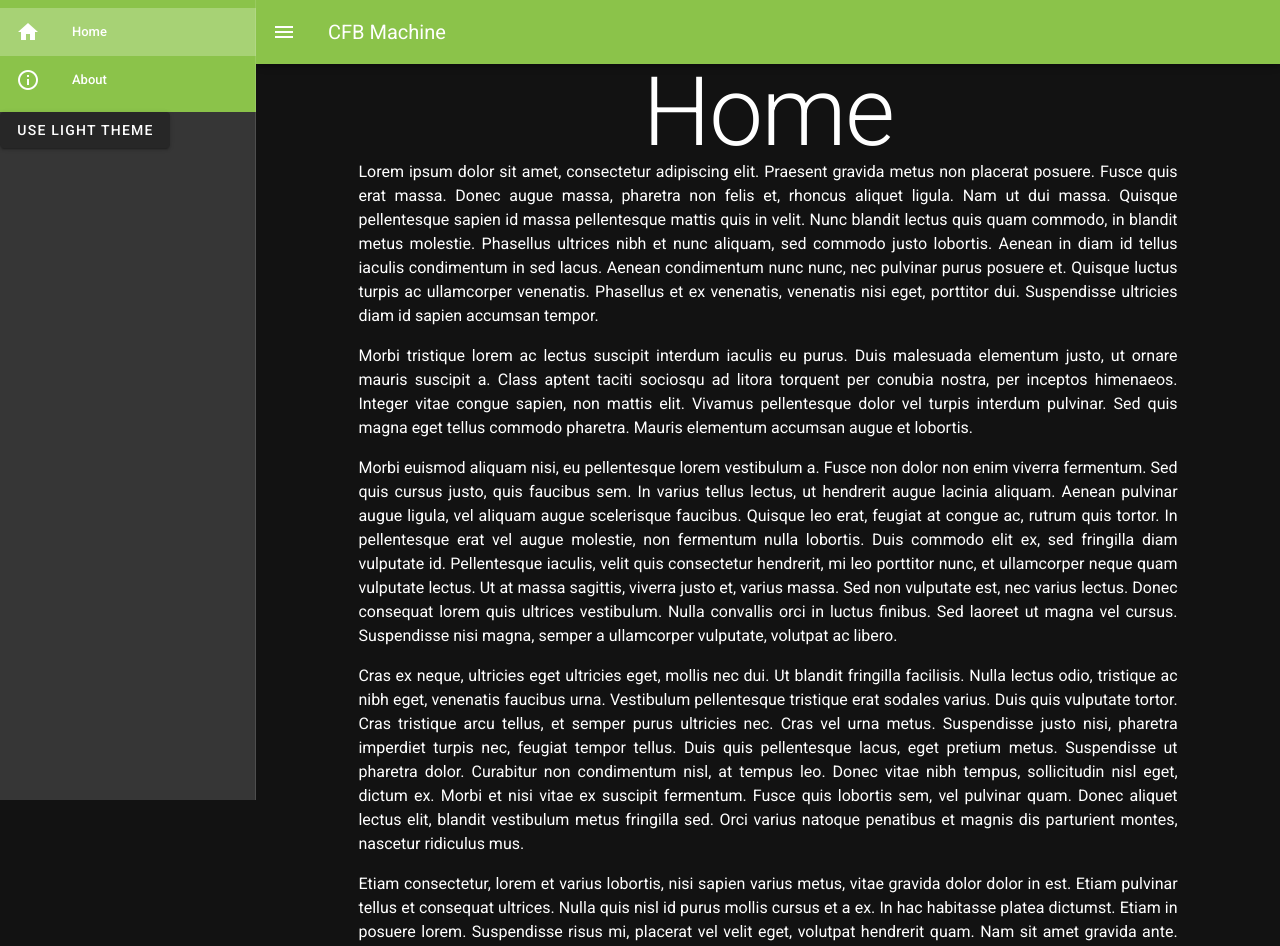
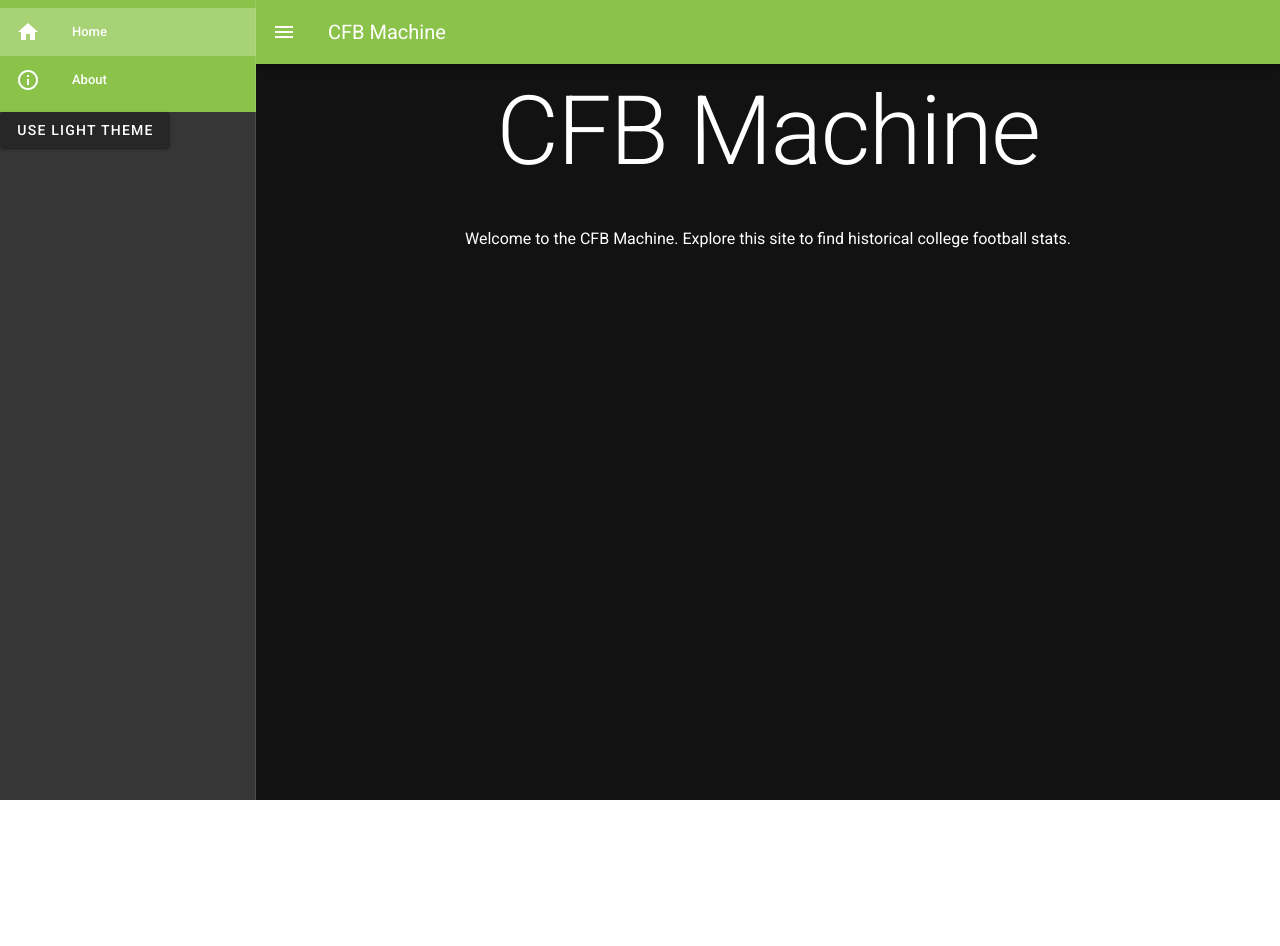
Before and after one commit to adavisson/cfb-machine-vuetify, a Vue app: page /#/ in a window 1280 px wide. Shown: the top 946 px of the page. After the commit the page ends 800 px from the top, so only its background shows below. Built offline with nearby package versions, Linux system fonts and the light colour scheme.

Commit message:
changed title and content

```diff
--- a/src/views/Home.vue
+++ b/src/views/Home.vue
@@ -1,13 +1,8 @@
 <template>
   <div class="d-flex-md home">
-    <h1 class="text-h1 title">Home</h1>
+    <h1 class="text-h1 header">CFB Machine</h1>
     <div class="content">
-      <p>Lorem ipsum dolor sit amet, consectetur adipiscing elit. Praesent gravida metus non placerat posuere. Fusce quis erat massa. Donec augue massa, pharetra non felis et, rhoncus aliquet ligula. Nam ut dui massa. Quisque pellentesque sapien id massa pellentesque mattis quis in velit. Nunc blandit lectus quis quam commodo, in blandit metus molestie. Phasellus ultrices nibh et nunc aliquam, sed commodo justo lobortis. Aenean in diam id tellus iaculis condimentum in sed lacus. Aenean condimentum nunc nunc, nec pulvinar purus posuere et. Quisque luctus turpis ac ullamcorper venenatis. Phasellus et ex venenatis, venenatis nisi eget, porttitor dui. Suspendisse ultricies diam id sapien accumsan tempor.</p>
-      <p>Morbi tristique lorem ac lectus suscipit interdum iaculis eu purus. Duis malesuada elementum justo, ut ornare mauris suscipit a. Class aptent taciti sociosqu ad litora torquent per conubia nostra, per inceptos himenaeos. Integer vitae congue sapien, non mattis elit. Vivamus pellentesque dolor vel turpis interdum pulvinar. Sed quis magna eget tellus commodo pharetra. Mauris elementum accumsan augue et lobortis.</p>
-      <p>Morbi euismod aliquam nisi, eu pellentesque lorem vestibulum a. Fusce non dolor non enim viverra fermentum. Sed quis cursus justo, quis faucibus sem. In varius tellus lectus, ut hendrerit augue lacinia aliquam. Aenean pulvinar augue ligula, vel aliquam augue scelerisque faucibus. Quisque leo erat, feugiat at congue ac, rutrum quis tortor. In pellentesque erat vel augue molestie, non fermentum nulla lobortis. Duis commodo elit ex, sed fringilla diam vulputate id. Pellentesque iaculis, velit quis consectetur hendrerit, mi leo porttitor nunc, et ullamcorper neque quam vulputate lectus. Ut at massa sagittis, viverra justo et, varius massa. Sed non vulputate est, nec varius lectus. Donec consequat lorem quis ultrices vestibulum. Nulla convallis orci in luctus finibus. Sed laoreet ut magna vel cursus. Suspendisse nisi magna, semper a ullamcorper vulputate, volutpat ac libero.</p>
-      <p>Cras ex neque, ultricies eget ultricies eget, mollis nec dui. Ut blandit fringilla facilisis. Nulla lectus odio, tristique ac nibh eget, venenatis faucibus urna. Vestibulum pellentesque tristique erat sodales varius. Duis quis vulputate tortor. Cras tristique arcu tellus, et semper purus ultricies nec. Cras vel urna metus. Suspendisse justo nisi, pharetra imperdiet turpis nec, feugiat tempor tellus. Duis quis pellentesque lacus, eget pretium metus. Suspendisse ut pharetra dolor. Curabitur non condimentum nisl, at tempus leo. Donec vitae nibh tempus, sollicitudin nisl eget, dictum ex. Morbi et nisi vitae ex suscipit fermentum. Fusce quis lobortis sem, vel pulvinar quam. Donec aliquet lectus elit, blandit vestibulum metus fringilla sed. Orci varius natoque penatibus et magnis dis parturient montes, nascetur ridiculus mus.</p>
-      <p>Etiam consectetur, lorem et varius lobortis, nisi sapien varius metus, vitae gravida dolor dolor in est. Etiam pulvinar tellus et consequat ultrices. Nulla quis nisl id purus mollis cursus et a ex. In hac habitasse platea dictumst. Etiam in posuere lorem. Suspendisse risus mi, placerat vel velit eget, volutpat hendrerit quam. Nam sit amet gravida ante. Nulla lacinia tristique mauris finibus interdum. Maecenas eu efficitur tellus. Mauris ut mi odio. Lorem ipsum dolor sit amet, consectetur adipiscing elit. Sed tempus ullamcorper egestas.</p>
-      <p>Vestibulum ante ipsum primis in faucibus orci luctus et ultrices posuere cubilia curae; Nam et tellus lacinia justo consequat blandit. Sed ac augue sit amet lorem ornare vulputate. Nulla ut accumsan nunc, eget pharetra leo. Fusce ut ex a elit finibus maximus sit amet aliquam dui. Donec laoreet bibendum odio sed posuere. Nunc nec sollicitudin ipsum. Donec consequat, nunc eu vehicula finibus, magna magna ullamcorper nisi, at vestibulum ligula velit eget dolor. Morbi nec enim sit amet lectus placerat tristique sagittis eget ligula. Curabitur egestas, nisl vel interdum interdum, odio augue sodales mauris, sit amet semper massa nibh vitae diam. Vivamus gravida diam ac aliquet volutpat. Vestibulum faucibus convallis mi nec fringilla. Morbi id ex venenatis, laoreet diam vel, vestibulum nisi. Praesent condimentum ante augue, sed gravida erat feugiat eu.</p>
+      <p>Welcome to the CFB Machine. Explore this site to find historical college football stats.</p>
     </div>
   </div>
 </template>
@@ -25,12 +20,14 @@ export default {
     align-items: center;
     margin: auto;
   }
-  .title {
+  .header {
     text-align: center;
+    padding-bottom: .5em;
+    padding-top: .2em;
   }
   .content {
     width: 80%;
     margin: auto;
-    text-align: justify;
+    text-align: center;
   }
 </style>
```
